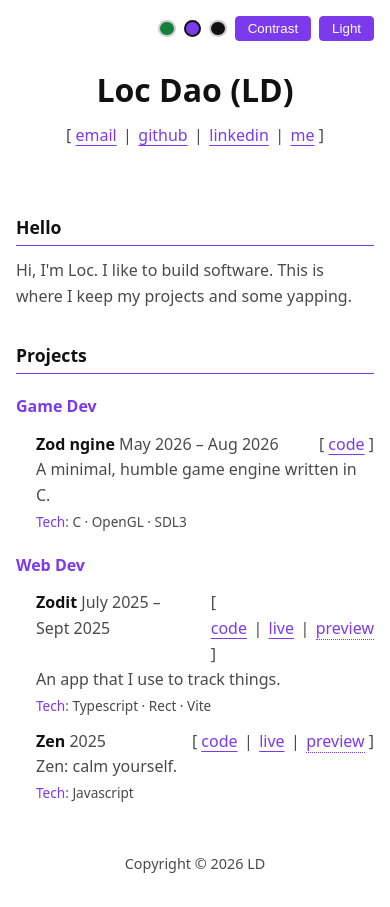
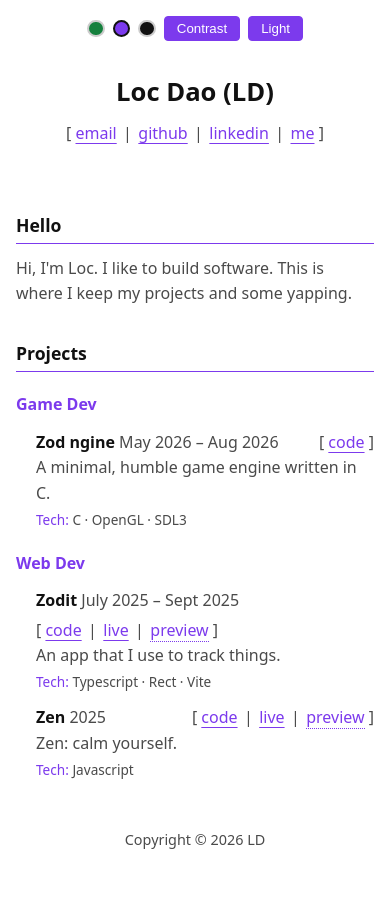
Before and after one commit to ld-d3v/ld-d3v.github.io, a plain HTML site: page index.html in a window 390 px wide. After the commit the page ends 883 px from the top, so only its background shows below. Drawn offline with Linux system fonts and the light colour scheme.

Commit message:
Mobile support

```diff
--- a/site.css
+++ b/site.css
@@ -181,7 +181,8 @@ a:hover {
     display: flex;
     justify-content: space-between;
     align-items: baseline;
-    gap: 1rem;
+    flex-wrap: wrap;
+    gap: 0.25rem 1rem;
 }
 
 .post {
@@ -295,3 +296,25 @@ footer {
     background-color: var(--text-primary);
     border-color: var(--text-primary);
 }
+
+@media (max-width: 520px) {
+    .controls {
+        position: absolute;
+        left: 0;
+        right: 0;
+        justify-content: center;
+        flex-wrap: wrap;
+    }
+
+    header {
+        padding-top: 4.5rem;
+    }
+
+    h1 {
+        font-size: 1.6rem;
+    }
+
+    .tip {
+        max-width: 90vw;
+    }
+}
```
